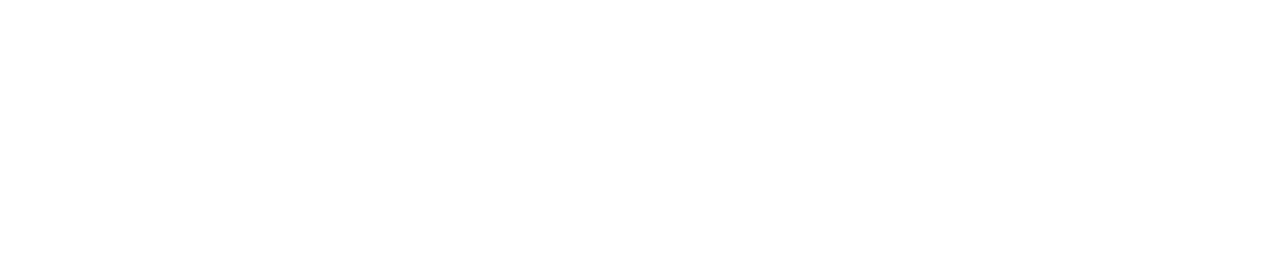
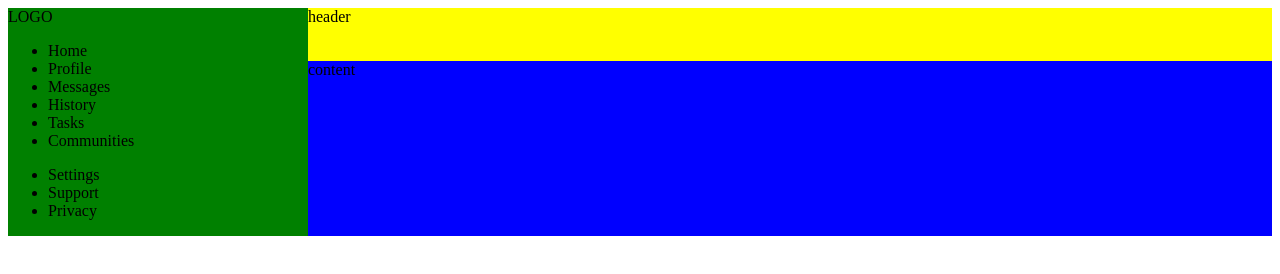
Before and after one commit to mannbmx/Dashboard, a plain HTML site: page index.html in a window 1280 px wide. Drawn offline with Linux system fonts and the light colour scheme.

Commit message:
Created base layout and started adding sidebar content

```diff
--- a/index.html
+++ b/index.html
@@ -8,6 +8,31 @@
     <title>Document</title>
 </head>
 <body>
-
+    <div id="container">
+        <div id="sidebar">
+            <div class="logo">
+                LOGO
+            </div>
+            <div class="controls">
+                <ul>
+                    <li>Home</li>
+                    <li>Profile</li>
+                    <li>Messages</li>
+                    <li>History</li>
+                    <li>Tasks</li>
+                    <li>Communities</li>
+                </ul>
+            </div>
+            <div class="settingControls">
+                <ul>
+                    <li>Settings</li>
+                    <li>Support</li>
+                    <li>Privacy</li>
+                </ul>
+            </div>
+        </div>
+        <div id="header">header</div>
+        <div id="content">content</div>
+    </div>
 </body>
 </html>
--- a/style.css
+++ b/style.css
@@ -0,0 +1,18 @@
+#container{
+    display:grid;
+    grid-template-rows:.3fr 1fr;
+    grid-template-columns:minmax(300px, .2fr) 1fr;
+}
+
+#sidebar{
+    background-color: green;
+    grid-row: 1/3;
+}
+
+#header{
+    background-color: yellow;
+}
+
+#content{
+    background-color: blue;
+}
```
